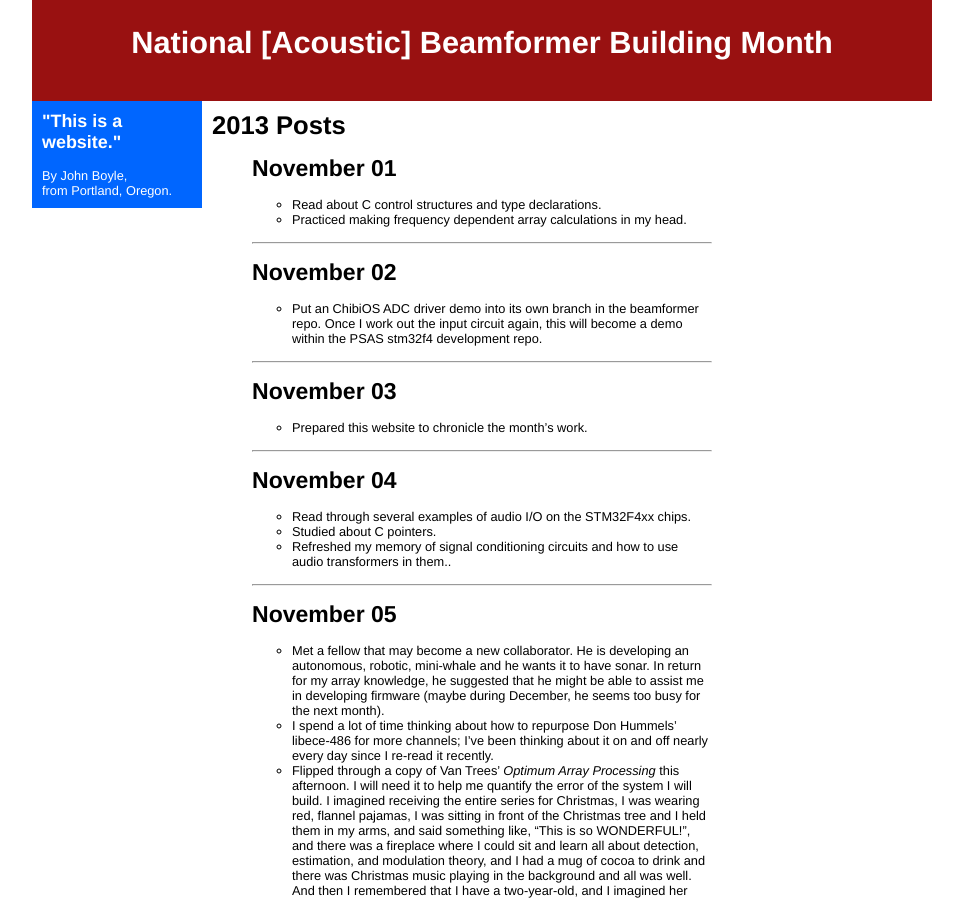
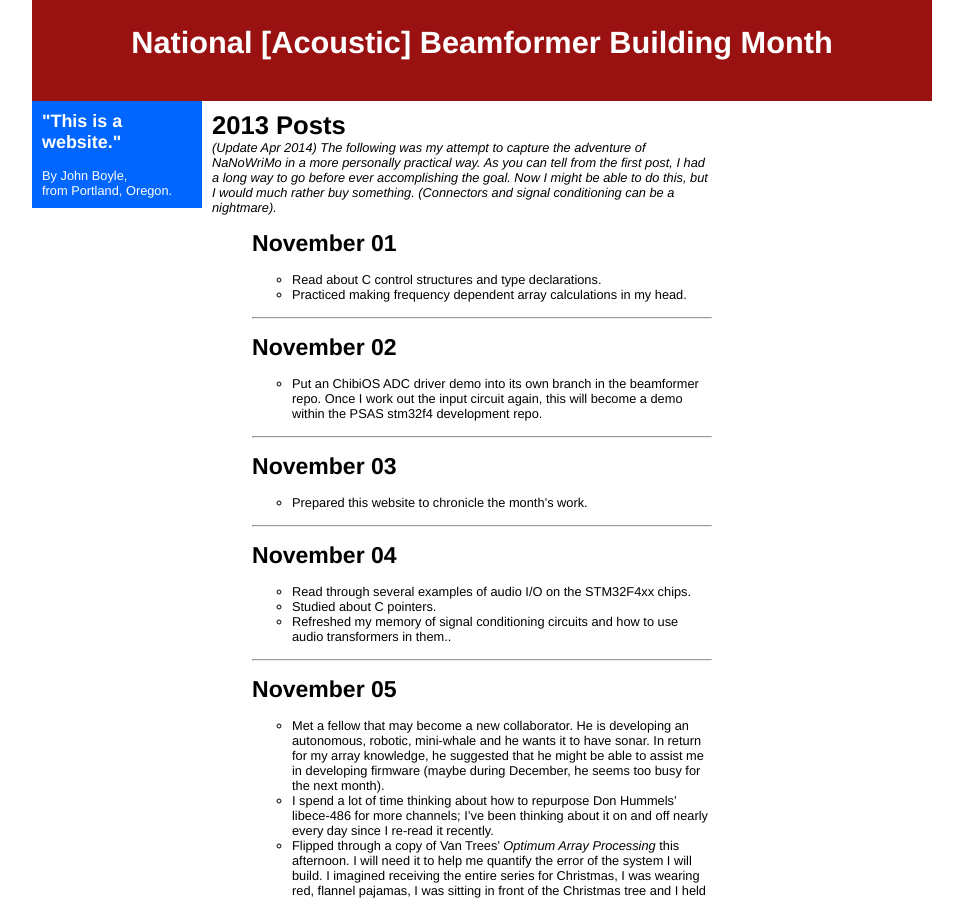
Before and after one commit to kebno/kebno.github.io, a Jekyll site: the page nabebimo.html, which Jekyll copies as it is, in a window 1280 px wide and 900 px high. Shown: the whole window, without its empty margins (108-1071 px from the left). Built offline with Jekyll 4.4.1, drawn with Linux system fonts in a browser that asks for light colours.

Commit message:
Add nabebimo explanatory note

```diff
--- a/nabebimo.html
+++ b/nabebimo.html
@@ -200,6 +200,11 @@ webmonkey is a great site.>
 		<! MAIN CONTENT >
 		<div class="main_col">
 			<h2>2013 Posts</h2>
+			<p><i>(Update Apr 2014)  The following was my attempt to capture the adventure of
+			NaNoWriMo in a more personally practical way.  As you can tell from the
+			first post, I had a long way to go before ever accomplishing the goal.
+			Now I might be able to do this, but I would much rather buy something.
+			(Connectors and signal conditioning can be a nightmare). </i></p>
 		<ul>
 
 			<div>
```
